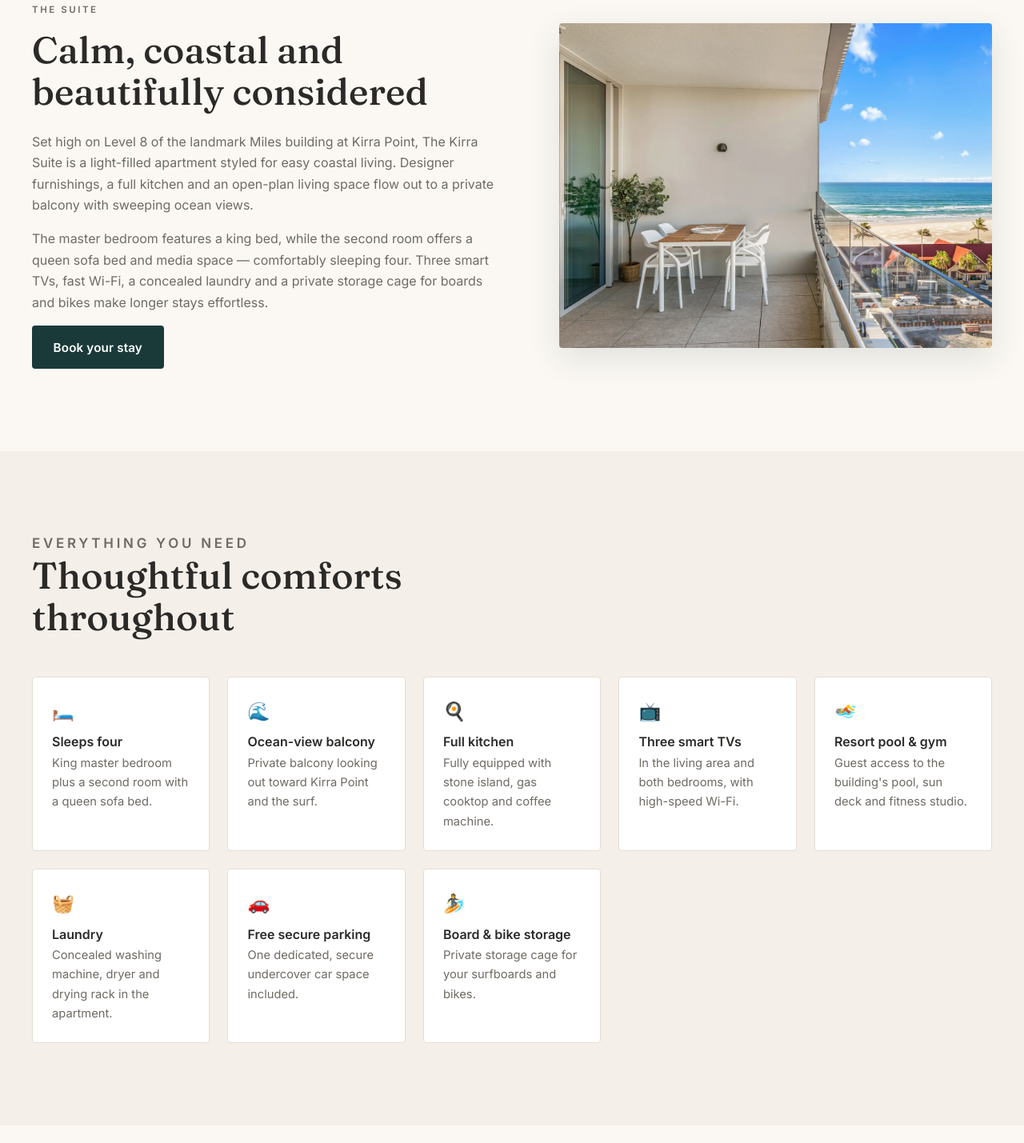
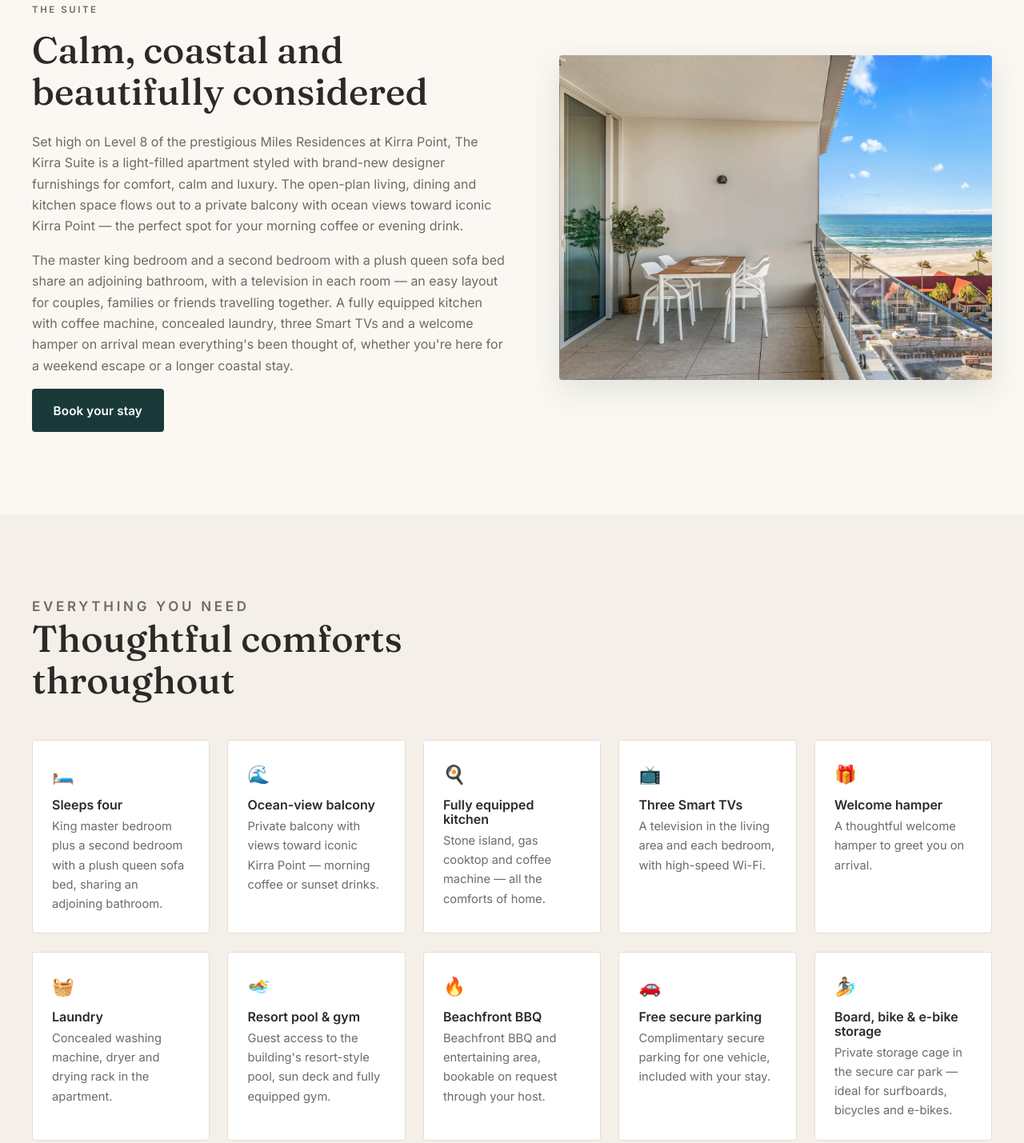
Before and after one commit to sburman/kirra_suite, a plain HTML site: page index.html in a window 1280 px wide. Shown: the part 1015-2444 px from the top of the page at 80% size. Drawn offline with Linux system fonts and the light colour scheme.

Commit message:
Expand suite copy and amenities to fully cover the Airbnb listing
Incorporate all Airbnb listing detail: brand-new designer furnishings,
"comfort, calm and luxury", balcony as a morning-coffee/evening-drink
spot, the adjoining shared bathroom, a TV in each room, audience
(couples/families/friends), welcome hamper, beachfront BBQ on request,
and storage cage in the secure car park for surfboards, bicycles and
e-bikes. Amenities grid expanded from 8 to 10 cards.

Co-Authored-By: Claude Opus 4.8 <noreply@anthropic.com>

```diff
--- a/index.html
+++ b/index.html
@@ -104,8 +104,8 @@
         <div class="split__body reveal">
           <p class="eyebrow">The Suite</p>
           <h2>Calm, coastal and beautifully considered</h2>
-          <p>Set high on Level 8 of the landmark Miles building at Kirra Point, The Kirra Suite is a light-filled apartment styled for easy coastal living. Designer furnishings, a full kitchen and an open-plan living space flow out to a private balcony with sweeping ocean views.</p>
-          <p>The master bedroom features a king bed, while the second room offers a queen sofa bed and media space — comfortably sleeping four. Three smart TVs, fast Wi-Fi, a concealed laundry and a private storage cage for boards and bikes make longer stays effortless.</p>
+          <p>Set high on Level 8 of the prestigious Miles Residences at Kirra Point, The Kirra Suite is a light-filled apartment styled with brand-new designer furnishings for comfort, calm and luxury. The open-plan living, dining and kitchen space flows out to a private balcony with ocean views toward iconic Kirra Point — the perfect spot for your morning coffee or evening drink.</p>
+          <p>The master king bedroom and a second bedroom with a plush queen sofa bed share an adjoining bathroom, with a television in each room — an easy layout for couples, families or friends travelling together. A fully equipped kitchen with coffee machine, concealed laundry, three Smart TVs and a welcome hamper on arrival mean everything's been thought of, whether you're here for a weekend escape or a longer coastal stay.</p>
           <a href="#book" class="btn btn--dark">Book your stay</a>
         </div>
         <div class="split__media reveal">
@@ -125,14 +125,16 @@
           <h2>Thoughtful comforts throughout</h2>
         </div>
         <div class="amenities">
-          <div class="amenity reveal"><div class="amenity__icon">🛏️</div><h3>Sleeps four</h3><p>King master bedroom plus a second room with a queen sofa bed.</p></div>
-          <div class="amenity reveal"><div class="amenity__icon">🌊</div><h3>Ocean-view balcony</h3><p>Private balcony looking out toward Kirra Point and the surf.</p></div>
-          <div class="amenity reveal"><div class="amenity__icon">🍳</div><h3>Full kitchen</h3><p>Fully equipped with stone island, gas cooktop and coffee machine.</p></div>
-          <div class="amenity reveal"><div class="amenity__icon">📺</div><h3>Three smart TVs</h3><p>In the living area and both bedrooms, with high-speed Wi-Fi.</p></div>
-          <div class="amenity reveal"><div class="amenity__icon">🏊</div><h3>Resort pool &amp; gym</h3><p>Guest access to the building's pool, sun deck and fitness studio.</p></div>
+          <div class="amenity reveal"><div class="amenity__icon">🛏️</div><h3>Sleeps four</h3><p>King master bedroom plus a second bedroom with a plush queen sofa bed, sharing an adjoining bathroom.</p></div>
+          <div class="amenity reveal"><div class="amenity__icon">🌊</div><h3>Ocean-view balcony</h3><p>Private balcony with views toward iconic Kirra Point — morning coffee or sunset drinks.</p></div>
+          <div class="amenity reveal"><div class="amenity__icon">🍳</div><h3>Fully equipped kitchen</h3><p>Stone island, gas cooktop and coffee machine — all the comforts of home.</p></div>
+          <div class="amenity reveal"><div class="amenity__icon">📺</div><h3>Three Smart TVs</h3><p>A television in the living area and each bedroom, with high-speed Wi-Fi.</p></div>
+          <div class="amenity reveal"><div class="amenity__icon">🎁</div><h3>Welcome hamper</h3><p>A thoughtful welcome hamper to greet you on arrival.</p></div>
           <div class="amenity reveal"><div class="amenity__icon">🧺</div><h3>Laundry</h3><p>Concealed washing machine, dryer and drying rack in the apartment.</p></div>
-          <div class="amenity reveal"><div class="amenity__icon">🚗</div><h3>Free secure parking</h3><p>One dedicated, secure undercover car space included.</p></div>
-          <div class="amenity reveal"><div class="amenity__icon">🏄</div><h3>Board &amp; bike storage</h3><p>Private storage cage for your surfboards and bikes.</p></div>
+          <div class="amenity reveal"><div class="amenity__icon">🏊</div><h3>Resort pool &amp; gym</h3><p>Guest access to the building's resort-style pool, sun deck and fully equipped gym.</p></div>
+          <div class="amenity reveal"><div class="amenity__icon">🔥</div><h3>Beachfront BBQ</h3><p>Beachfront BBQ and entertaining area, bookable on request through your host.</p></div>
+          <div class="amenity reveal"><div class="amenity__icon">🚗</div><h3>Free secure parking</h3><p>Complimentary secure parking for one vehicle, included with your stay.</p></div>
+          <div class="amenity reveal"><div class="amenity__icon">🏄</div><h3>Board, bike &amp; e-bike storage</h3><p>Private storage cage in the secure car park — ideal for surfboards, bicycles and e-bikes.</p></div>
         </div>
       </div>
     </section>
```
